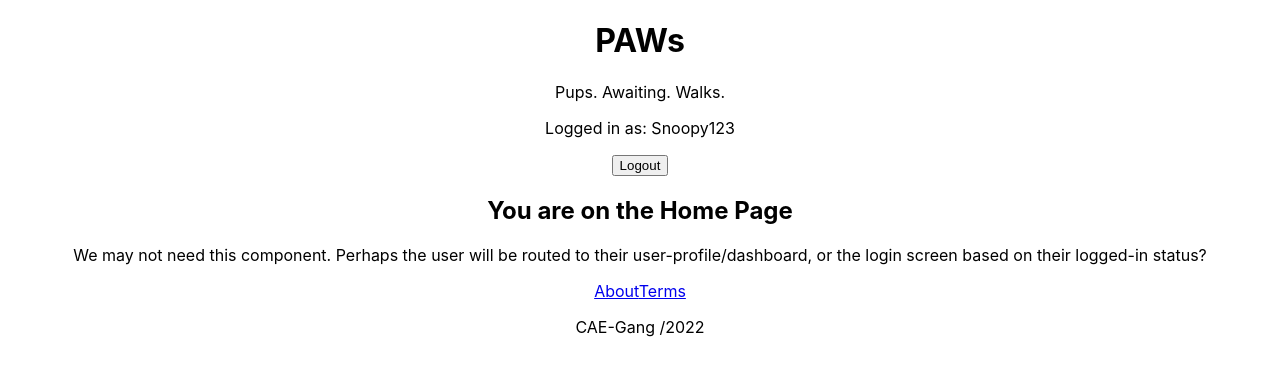
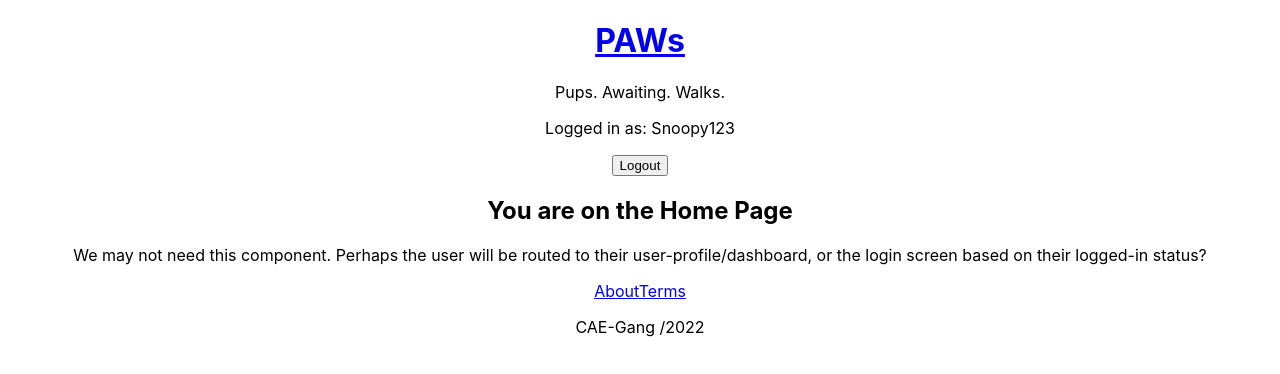
Before and after one commit to cmaher15/PAWs, a React (Create React App) app in the folder paws-front-end/: page / in a window 1280 px wide. Shown: the top 374 px of the page. Built offline with nearby package versions, Linux system fonts and the light colour scheme.

Commit message:
Header logo links to home urlpath when clicked.

```diff
--- a/paws-front-end/src/App.js
+++ b/paws-front-end/src/App.js
@@ -27,6 +27,7 @@ function App() {
           loggedIn={loggedIn}
           userName={userName}
           setLoggedIn={setLoggedIn}
+          setUrlPath={setUrlPath}
         />
         <Routes>
           <Route path="/" element={<HomePage />} />
--- a/paws-front-end/src/components/Header.jsx
+++ b/paws-front-end/src/components/Header.jsx
@@ -1,11 +1,16 @@
 import React, { useEffect } from "react";
+import { Link } from "react-router-dom";
 import HeaderLoggedIn from "./HeaderLoggedIn";
 import HeaderLoggedOut from "./HeaderLoggedOut";
 
 const Header = function (props) {
   return (
     <div className="header-div">
-      <h1>PAWs</h1>
+      <h1>
+        <Link to={"/"} onClick={() => props.setUrlPath("/")}>
+          PAWs
+        </Link>
+      </h1>
       <span className="title-descrition">Pups. Awaiting. Walks.</span>
 
       {props.loggedIn ? (
```
